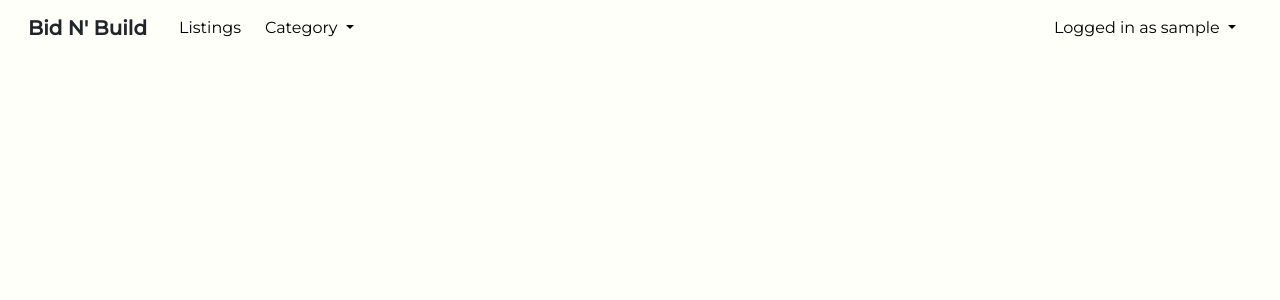
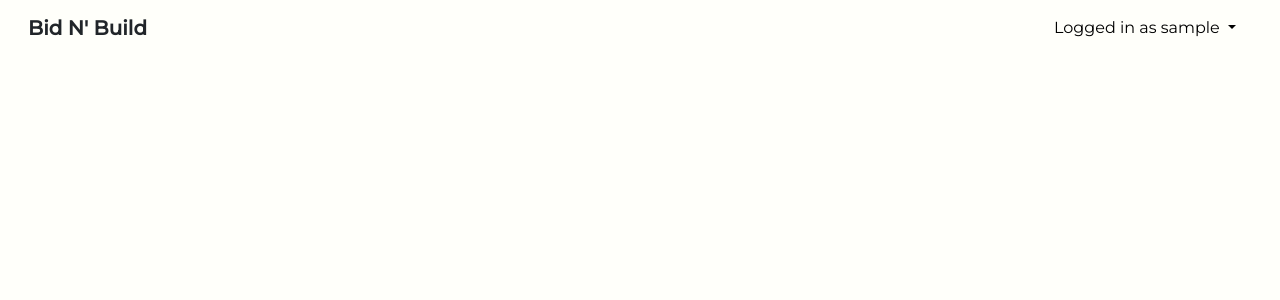
Before and after one commit to anupkumarmridha/placementPortal, a Django app: page / in a window 1280 px wide. Shown: the top 300 px of the page. Run offline with Django 4.2, Linux system fonts and the light colour scheme; the visitor is signed in with stand-in values (Sample User, id 1); some libraries are stand-ins or nearby versions.

Commit message:
updated nav.html

```diff
--- a/accounts/views.py
+++ b/accounts/views.py
@@ -58,6 +58,7 @@ def handleLogin(request):
         if user is not None:
             login(request, user)
             messages.success(request, "Successfuly logged in 🥰")
+            return redirect(views.homeView)
         else:
             messages.error(request, "Invalid credentialsl, Please try again 😎")
             return redirect(views.homeView)
--- a/templates/nav.html
+++ b/templates/nav.html
@@ -8,74 +8,6 @@
         <button class="navbar-toggler border-dark" type="button" data-bs-toggle="collapse" data-bs-target="#navbarSupportedContent" aria-controls="navbarSupportedContent" aria-expanded="false" aria-label="Toggle navigation">
           <i class="bi bi-list"></i>
         </button>
-        <div class="collapse navbar-collapse" id="navbarSupportedContent">
-          <ul class="navbar-nav me-auto mb-2 mb-lg-0">
-
-            <li class="nav-item mx-2">
-              <a class="nav-link {% block productactive %}{% endblock productactive %}" href="/all-product-details">Listings</a>
-            </li>
-
-             <!-- <li class="nav-item mx-2">
-              <
-
-
-
-              {% comment %} <li class="nav-item mx-2">
-              <a class="nav-link " href="{% url 'add_customer' %}">add customer</a>
-             </li>
-
-             <li class="nav-item mx-2">
-              <a class="nav-link" href="{% url 'add_company' %}">add company</a>
-             </li>  {% endcomment %} -->
-
-            {% if user.is_authenticated %}
-
-              {% if user.user_type == '2' or user.user_type == '1' %}
-              <li class="nav-item mx-2">
-                <a class="nav-link {% block addProductActive %}{% endblock addProductActive %}" href="{% url 'add_product' %}">Add Product</a>
-              </li>
-
-
-              <li class="nav-item mx-2">
-                <a class="nav-link {% block CustomerProductsActive %}{% endblock CustomerProductsActive %}" href="{% url 'customer_product_list' user.pk %}">Your Products</a>
-              </li>
-
-
-              <li class="nav-item mx-2">
-                <a class="nav-link {% block BidDetailsActive %}{% endblock BidDetailsActive %}" href="{% url 'bid_details' %}">Bid Details</a>
-              </li>
-
-              {% endif %}
-
-            <li class="nav-item dropdown">
-              <a class="nav-link dropdown-toggle" href="{% url 'all_category_details' %}" id="navbarDropdown" role="button" data-bs-toggle="dropdown" aria-expanded="false">
-                  Category
-              </a>
-
-              <ul class="dropdown-menu" aria-labelledby="navbarDropdown">
-                {% for cats in cats_menu %}
-                <li><a class="dropdown-item" href="{% url 'category_details' cats.name %}">{{ cats.name }}</a></li>
-                {% endfor %}
-              </ul>
-
-            </li>
-              {% if user.user_type == '3' or user.user_type == '1' %}
-              <li class="nav-item mx-2">
-                <a class="nav-link {% block mywinactive %}{% endblock mywinactive %}" aria-current="page" href="{% url 'my_win_products' %}">My Winings</a>
-              </li>
-              <li class="nav-item mx-2">
-                <a class="nav-link {% block mybidsactive %}{% endblock mybidsactive %}" aria-current="page" href="{% url 'bid_products_list' %}">My Bids Products</a>
-              </li>
-
-              {% endif %}
-            {% endif %}
-          </ul>
-
-
-          <!-- {% comment %} <form class="d-flex">
-            <input class="form-control me-2" type="search" placeholder="Search" aria-label="Search">
-            <button class="btn btn-outline-success" type="submit">Search</button>
-          </form> {% endcomment %} -->
 
           {% comment %} login signup {% endcomment %}
           {% if user.is_authenticated %}
@@ -95,7 +27,6 @@
                         <button class="dropdown-item" type="submit">Logout</button>
                     </form>
 
-                     <a class="dropdown-item" href="{% url 'view_profile' %}">View Profile</a>
                 </div>
             </li>
         </ul>
@@ -109,7 +40,7 @@
         <button type="button" class="btn btn-danger mr-2" data-toggle="modal" data-target="#singupModal">
             Sing Up
         </button>
-        {% comment %} <a class="nav-link" type="button" class="btn btn-danger mr-2" href="{% url 'register' %}">Register</a> {% endcomment %}
+
         {% endif %}
         </div>
       </div>
```
